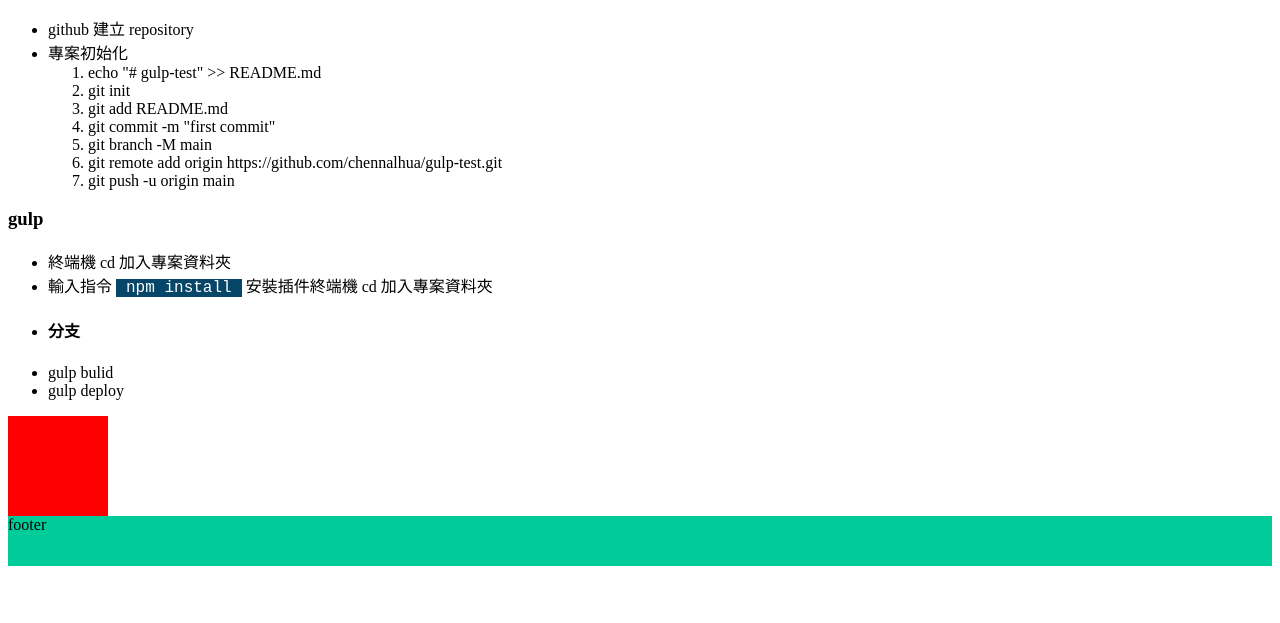
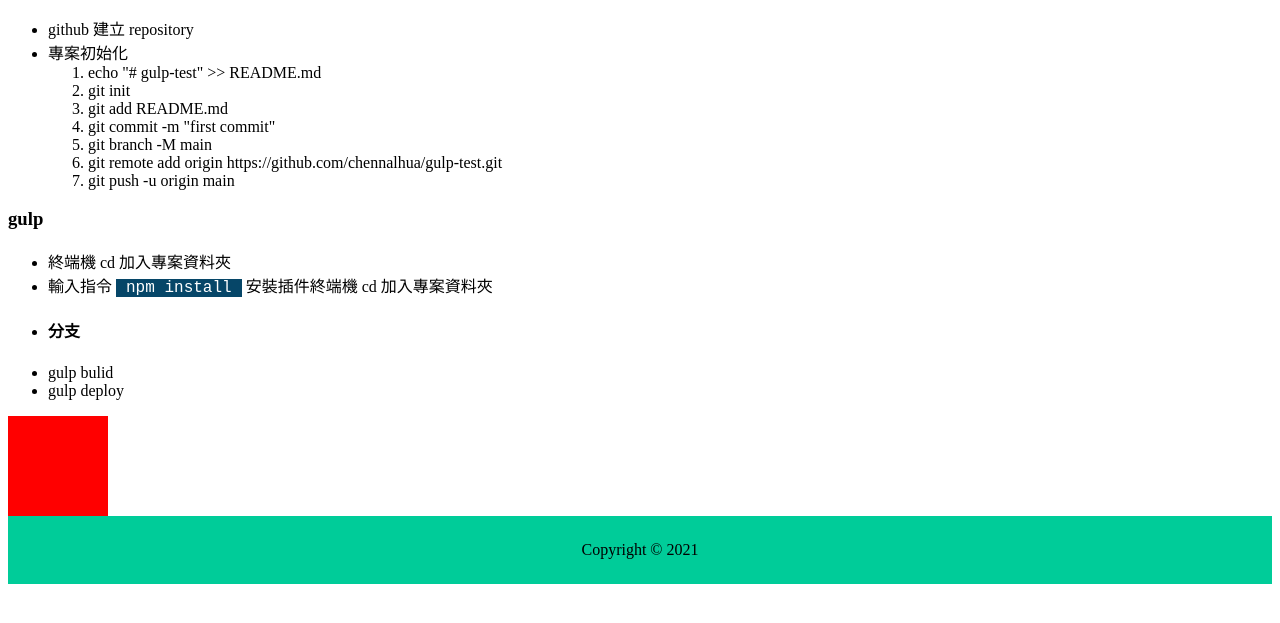
Before and after one commit to chennalhua/gulp-test, a plain HTML site: page index.html in a window 1280 px wide. Shown: the part 163-786 px from the top of the page. Drawn offline with Linux system fonts and the light colour scheme.

Commit message:
Update 2021-01-08T08:28:36.342Z

```diff
--- a/assets/style/all.css
+++ b/assets/style/all.css
@@ -3,8 +3,9 @@
   background-color: #00cc99; }
 
 .footer {
-  height: 50px;
-  background-color: #00cc99; }
+  padding: 25px;
+  background-color: #00cc99;
+  text-align: center; }
 
 .box {
   width: 100px;
--- a/index.html
+++ b/index.html
@@ -45,7 +45,7 @@
 <div class="box"></div>
 
   <footer class="footer">
-    footer
+    Copyright &copy; 2021
   </footer>
   <script src="./assets/js/vendors.js"></script>
   <script src="./assets/js/all.js"></script>
```
Also changed, not shown: 1 other file.
